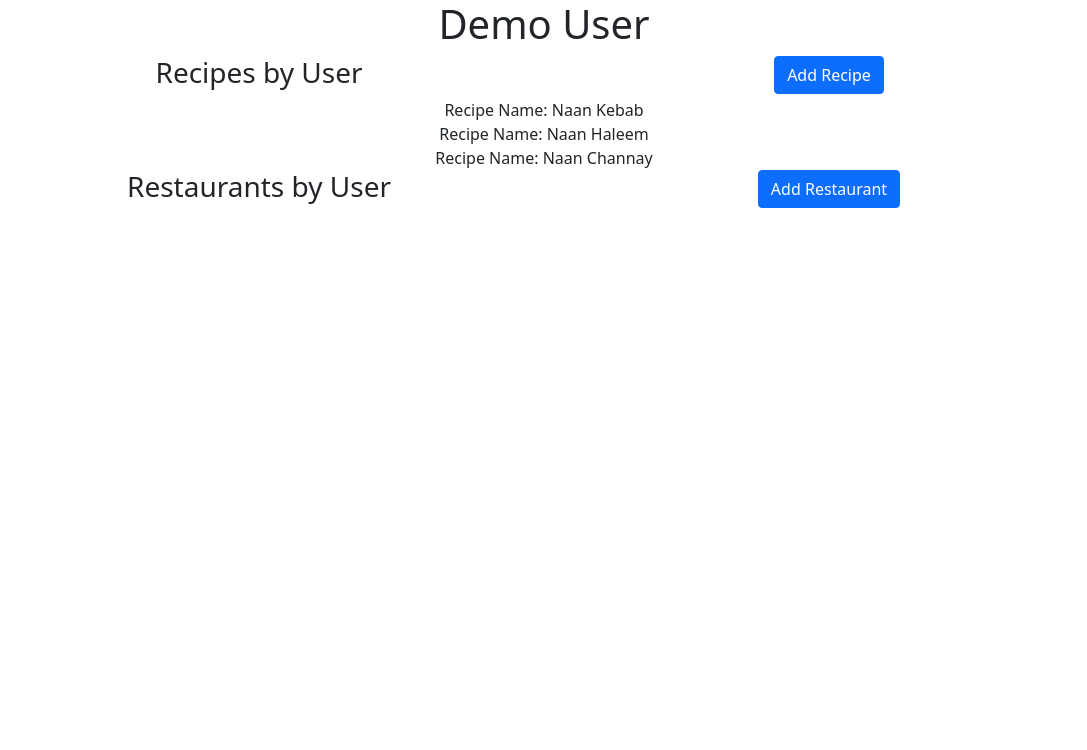
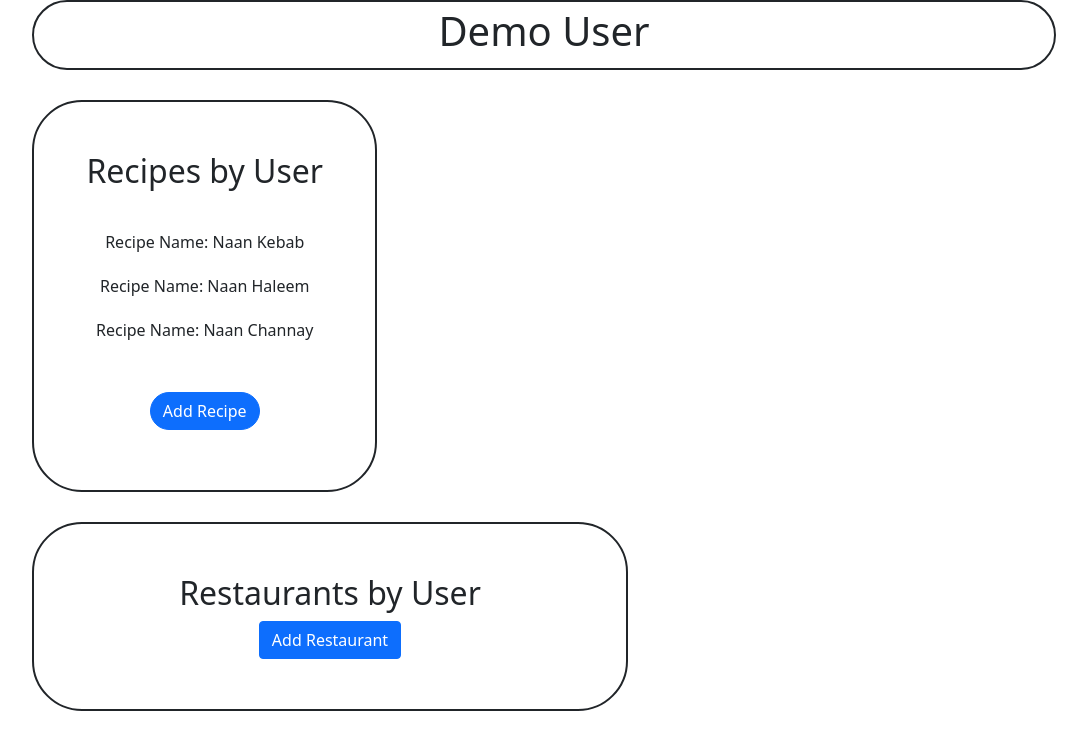
Before and after one commit to nushirvannaseer/foo-d-demo, a React (Create React App) app: page /userProfile in a window 1280 px wide. Shown: the top 750 px of the page, without its empty margins (96-1183 px from the left). Built offline with nearby package versions, Linux system fonts and the light colour scheme.

Commit message:
user profile page added

```diff
--- a/src/components/userProfile.jsx
+++ b/src/components/userProfile.jsx
@@ -22,30 +22,46 @@ export default class UserProfile extends Component {
     render() {
         return (
             <React.Fragment>
+                <div
+                    style={{
+                        borderWidth: "2px",
+                        borderStyle: "solid",
+                        width: "80vw",
+                        height: "70px",
+                        borderRadius: "50px",
+                        display: "flex",
+                        flexDirection: "row",
+                        justifyContent: "center",
+                        alignItems: "center",
+                        marginBottom: "30px",
+                    }}
+                >
                     <h1>Demo User</h1>
-        <Container>
-          <Row>
-            <Col>
-              <h3>Recipes by User</h3>
-            </Col>
-            <Col>
-              <Button
-                onClick={() =>
-                  this.props.history.push({
-                    pathname: "/addRecipe",
-                    state: { recipes: this.state.recipes },
-                  })
-                }
+                </div>
+                <div
+                    style={{
+                        borderWidth: "2px",
+                        borderStyle: "solid",
+                        width: "fit-content",
+                        height: "fit-content",
+                        borderRadius: "50px",
+                        display: "flex",
+                        flexDirection: "column",
+                        justifyContent: "center",
+                        alignItems: "center",
+                        marginBottom: "30px",
+                        padding: "50px",
+                    }}
                 >
-                Add Recipe
-              </Button>
-            </Col>
-          </Row>
-        </Container>
+                    <h2 style={{ marginBottom: "30px" }}>Recipes by User</h2>
                     {this.state.recipes.map((recipe, id) => {
                         return (
                             <Container>
                                 <Row
+                                    style={{
+                                        marginTop: "10px",
+                                        marginBottom: "10px",
+                                    }}
                                     onClick={() => {
                                         this.props.history.push({
                                             pathname: "/recipeView",
@@ -58,17 +74,53 @@ export default class UserProfile extends Component {
                             </Container>
                         );
                     })}
+                    <Col>
+                        <Button
+                            style={{
+                                borderRadius: "50px",
+                                borderStyle: "solid",
+                                marginTop: "40px",
+                                marginBottom: "10px",
+                            }}
+                            onClick={() =>
+                                this.props.history.push({
+                                    pathname: "/addRecipe",
+                                    state: { recipes: this.state.recipes },
+                                })
+                            }
+                        >
+                            Add Recipe
+                        </Button>
+                    </Col>
+                </div>
+
+                <div style={{
+                        borderWidth: "2px",
+                        borderStyle: "solid",
+                        width: "fit-content",
+                        height: "fit-content",
+                        borderRadius: "50px",
+                        display: "flex",
+                        flexDirection: "column",
+                        justifyContent: "center",
+                        alignItems: "center",
+                        marginBottom: "30px",
+                        padding: "50px",
+                    }}>
                     <Container>
                         <Row>
-            <Col>
-              <h3>Restaurants by User</h3>
-            </Col>
+
+                                <h2>Restaurants by User</h2>
+
                             <Col>
                                 <Button
                                     onClick={() =>
                                         this.props.history.push({
                                             pathname: "/addRestaurant",
-                    state: { restaurants: this.state.restaurants },
+                                            state: {
+                                                restaurants: this.state
+                                                    .restaurants,
+                                            },
                                         })
                                     }
                                 >
@@ -88,11 +140,14 @@ export default class UserProfile extends Component {
                                 //   });
                                 // }}
                                 >
-                <span>Restaurant Name: {restaurant.name}</span>
+                                    <span>
+                                        Restaurant Name: {restaurant.name}
+                                    </span>
                                 </Row>
                             </Container>
                         );
                     })}
+                </div>
             </React.Fragment>
         );
     }
--- a/src/index.css
+++ b/src/index.css
@@ -2,6 +2,10 @@ body {
   margin: 0;
   width:100%;
   height:100%;
+  display: flex;
+  flex-direction: column;
+  justify-content: center;
+  align-items: center;
   font-family: -apple-system, BlinkMacSystemFont, 'Segoe UI', 'Roboto', 'Oxygen',
     'Ubuntu', 'Cantarell', 'Fira Sans', 'Droid Sans', 'Helvetica Neue',
     sans-serif;
```
Lines whose indentation alone changed are shown as unchanged.
